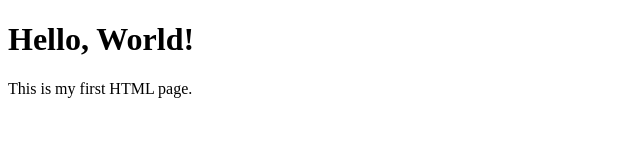
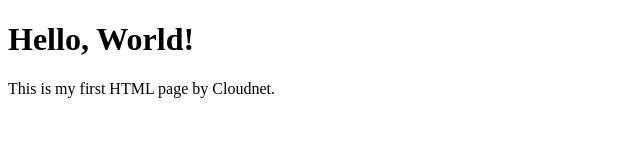
Before and after one commit to deysocalcutta84-spec/aws-github-actions-demo2, a plain HTML site: page index.html in a window 1280 px wide. Shown: the whole page, without its empty margins (0-640 px from the left). Drawn offline with Linux system fonts and the light colour scheme.

Commit message:
2nd commit

```diff
--- a/index.html
+++ b/index.html
@@ -3,12 +3,12 @@
 <head>
     <meta charset="UTF-8">
     <meta name="viewport" content="width=device-width, initial-scale=1.0">
-    <title>My First HTML Page</title>
+    <title>My First HTML Page Cloudnet</title>
 </head>
 <body>
 
     <h1>Hello, World!</h1>
-    <p>This is my first HTML page.</p>
+    <p>This is my first HTML page by Cloudnet.</p>
 
 </body>
 </html>
```
